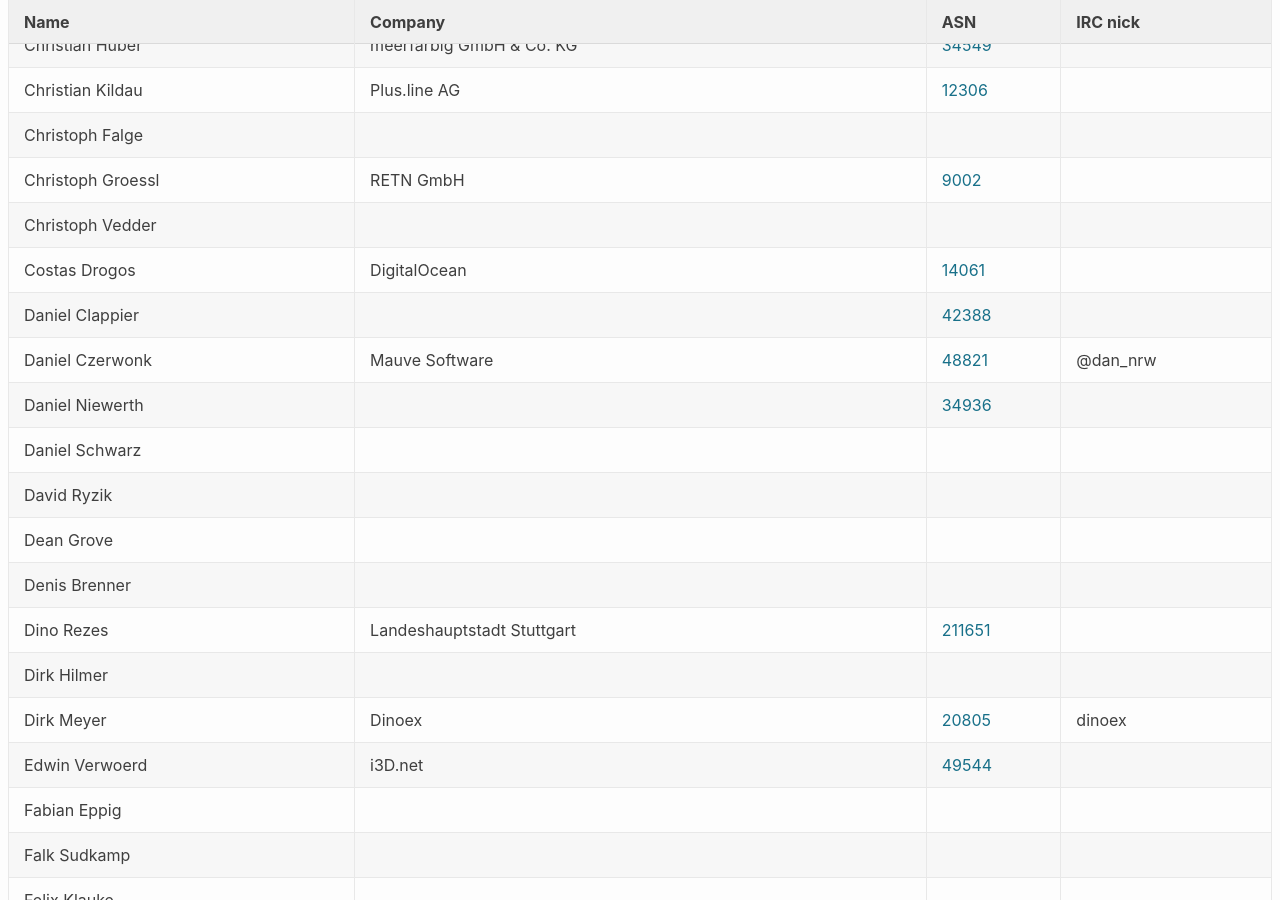
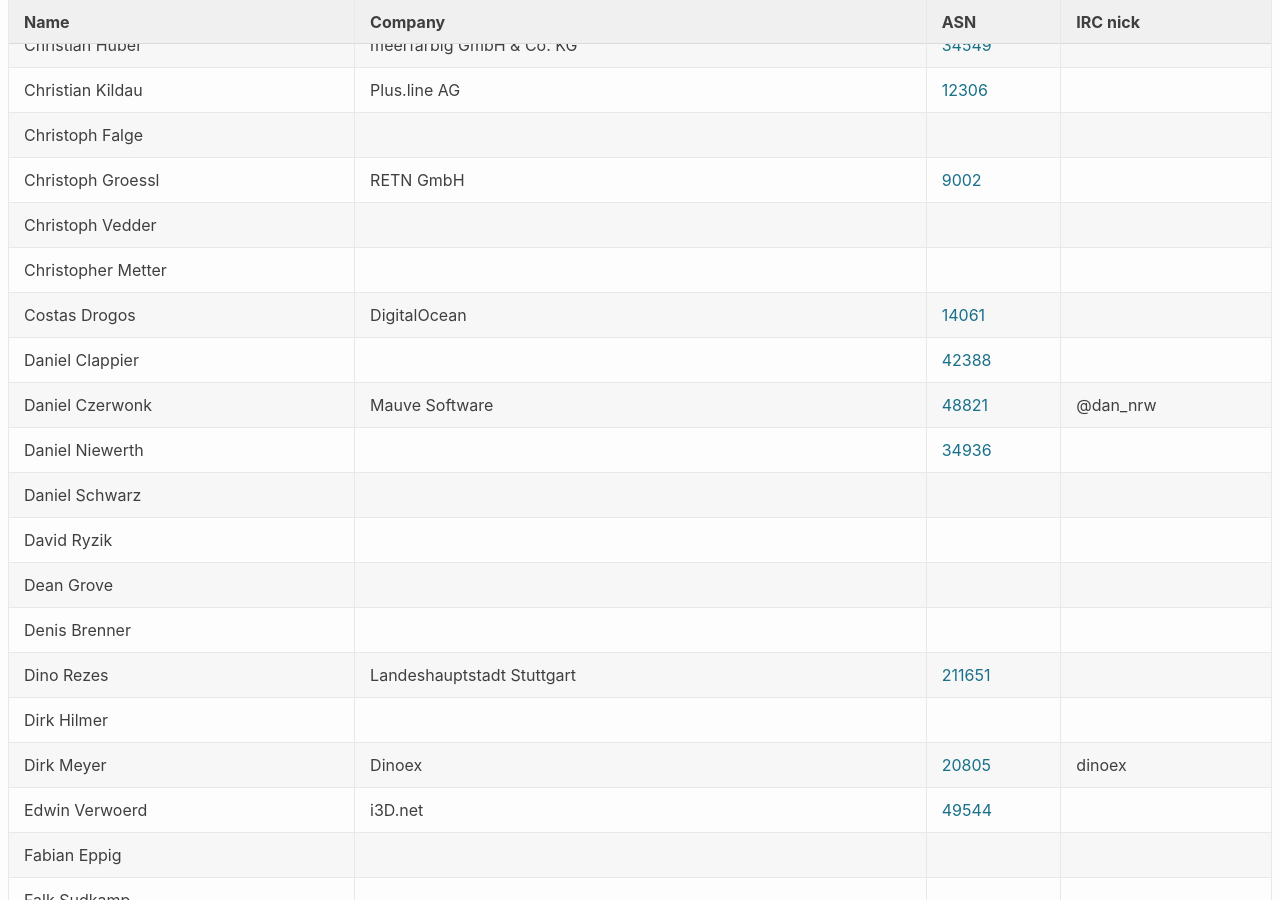
Before and after one commit to denog/pretix-attendeelist, a Jekyll site: the page built from denog14/index.md, in a window 1280 px wide and 900 px high, scrolled down 12939 px. Built offline with Jekyll 4.4.1, drawn with Linux system fonts in a browser that asks for light colours.

Commit message:
Latest data: Fri Oct 28 14:05:28 UTC 2022

```diff
--- a/_data/attendees_denog14_remote.json
+++ b/_data/attendees_denog14_remote.json
@@ -64,6 +64,12 @@
     "company": "Plus.line AG",
     "irc": null,
     "asn": "12306"
+  },
+  {
+    "name": "Christopher Metter",
+    "company": null,
+    "irc": null,
+    "asn": null
   },
   {
     "name": "Christoph Falge",
```
